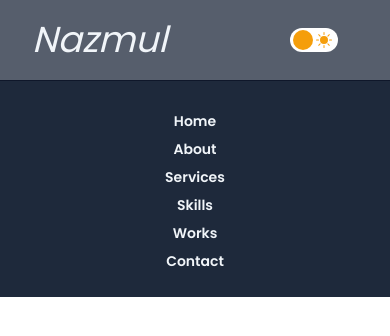
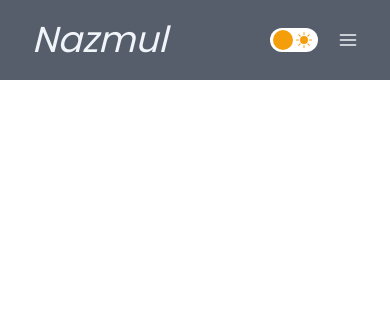
Before and after one commit to Nazmul1582/my-portfolio, a React (Vite) app: page / in a window 390 px wide. Shown: the top 336 px of the page. Built offline with nearby package versions, Linux system fonts and the light colour scheme.

Commit message:
created a toggle button for show and hide mobile menu

```diff
--- a/src/components/Navbar.jsx
+++ b/src/components/Navbar.jsx
@@ -1,9 +1,12 @@
 import { useEffect, useState } from "react";
 import { navLinks } from "../index";
 import { BsMoonFill, BsSunFill } from "react-icons/bs";
+import { FiMenu } from "react-icons/fi";
+import { AiOutlineClose } from "react-icons/ai";
 
 const Navbar = () => {
     const [light, setLight] = useState(false);
+    const [toggle, setToggle] = useState(false);
     useEffect(() => {
         const documentElement = document.documentElement;
         if(!light){
@@ -51,11 +54,15 @@ const Navbar = () => {
               </div>
               <div
                 className="md:hidden block text-xl dark:text-slate-100 cursor-pointer"
+                onClick={() => {setToggle(!toggle)}}
               >
+                <span>{toggle ? <AiOutlineClose /> : <FiMenu />}</span>
                 <div
-                  className={`absolute top-20 right-0 dark:bg-slate-800 bg-slate-200 border-t-[1px] dark:border-slate-900 border-slate-300 p-6 w-full`}
+                  className={`${
+                    toggle ? "block" : "hidden"
+                  } absolute top-20 right-0 dark:bg-slate-800 bg-slate-200 border-t-[1px] dark:border-slate-900 border-slate-300 p-6 w-full`}
                 >
-                  <ul className="list-none flex flex-col items-center fl">
+                  <ul className="list-none flex flex-col items-center">
                     {navLinks.map((item) => (
                       <li key={item.id}>
                         <a
```
